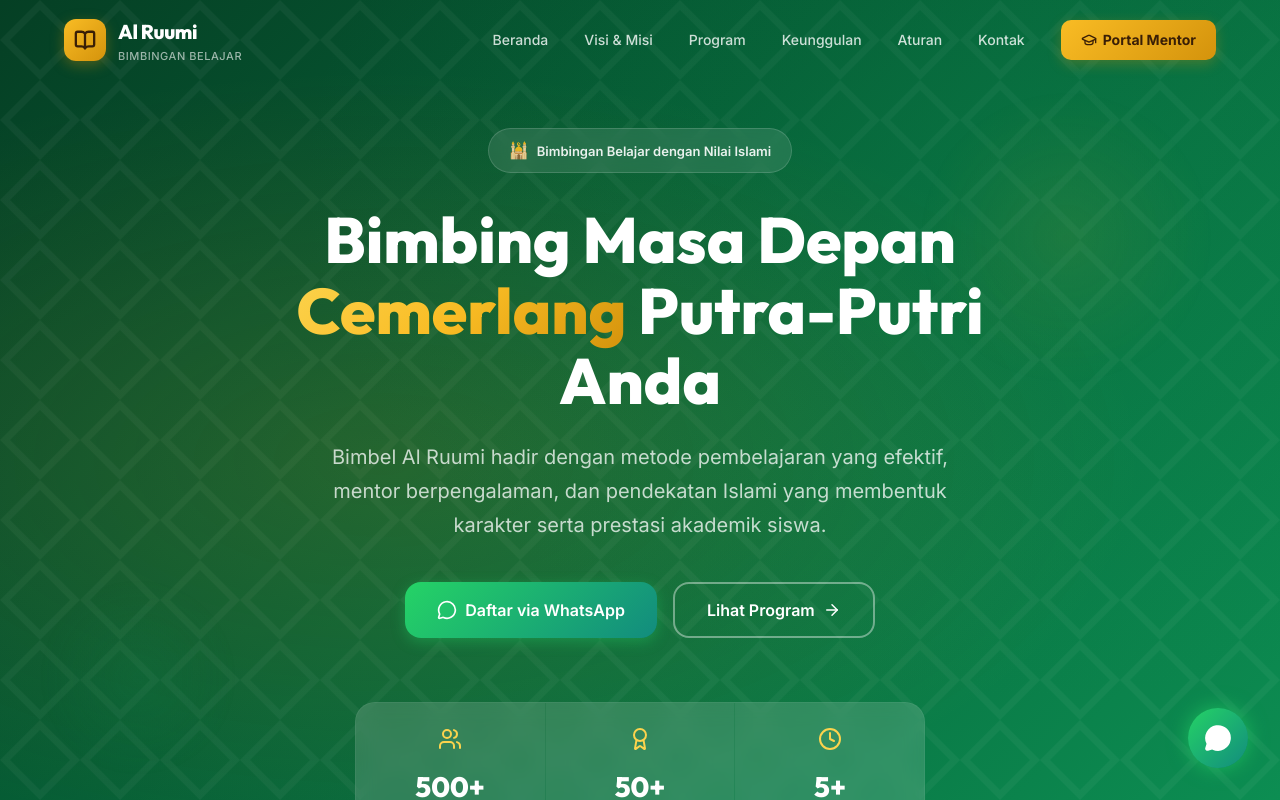
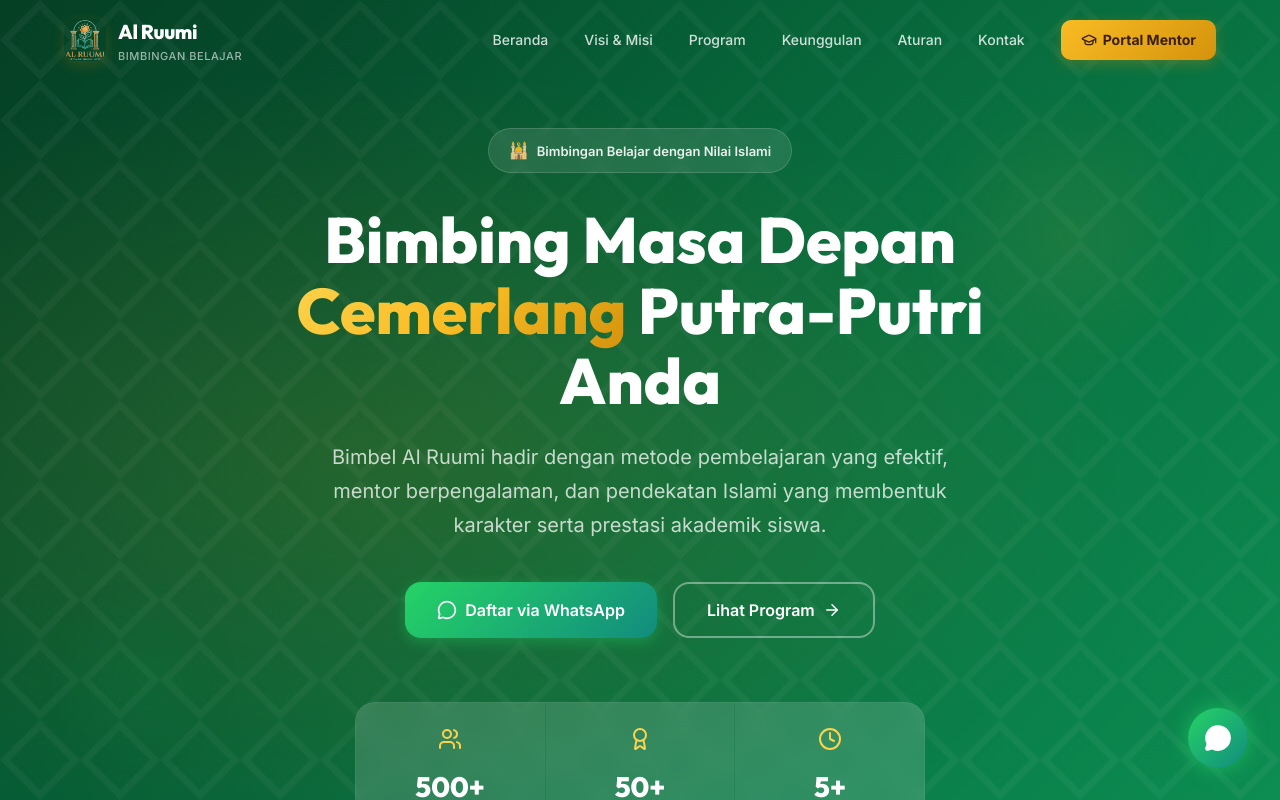
Before and after one commit to daffaalzurra7/bimbel-alruumi, a Next.js app: page / in a window 1280 px wide. Shown: the top 800 px of the page. Built offline with nearby package versions, Linux system fonts and the light colour scheme.

Commit message:
style: replace Lucide BookOpen icon with custom Logo.png image

```diff
--- a/src/components/landing/FooterSection.tsx
+++ b/src/components/landing/FooterSection.tsx
@@ -1,11 +1,11 @@
 "use client";
 
+import Image from "next/image";
 import {
   MapPin,
   Phone,
   Mail,
   Clock,
-  BookOpen,
   Globe,
   Video,
 } from "lucide-react";
@@ -59,16 +59,19 @@
             >
               <div
                 style={{
+                  position: "relative",
                   width: "42px",
                   height: "42px",
                   borderRadius: "12px",
-                  background: "linear-gradient(135deg, #f9bc24, #d4930c)",
-                  display: "flex",
-                  alignItems: "center",
-                  justifyContent: "center",
+                  overflow: "hidden",
                 }}
               >
-                <BookOpen size={22} color="#3a1f06" strokeWidth={2.5} />
+                <Image
+                  src="/Logo.png"
+                  alt="Logo Al Ruumi"
+                  fill
+                  style={{ objectFit: "contain" }}
+                />
               </div>
               <div>
                 <span
--- a/src/components/landing/Navbar.tsx
+++ b/src/components/landing/Navbar.tsx
@@ -2,10 +2,10 @@
 
 import { useState, useEffect } from "react";
 import Link from "next/link";
+import Image from "next/image";
 import {
   Menu,
   X,
-  BookOpen,
   GraduationCap,
 } from "lucide-react";
 
@@ -76,17 +76,21 @@
         >
           <div
             style={{
+              position: "relative",
               width: "42px",
               height: "42px",
               borderRadius: "12px",
-              background: "linear-gradient(135deg, #f9bc24, #d4930c)",
-              display: "flex",
-              alignItems: "center",
-              justifyContent: "center",
-              boxShadow: "0 4px 14px rgba(212, 147, 12, 0.35)",
+              overflow: "hidden",
+              boxShadow: "0 4px 14px rgba(212, 147, 12, 0.2)",
             }}
           >
-            <BookOpen size={22} color="#3a1f06" strokeWidth={2.5} />
+            <Image
+              src="/Logo.png"
+              alt="Logo Al Ruumi"
+              fill
+              style={{ objectFit: "contain" }}
+              priority
+            />
           </div>
           <div>
             <span
```
Also changed, not shown: public/Logo.png (added).
